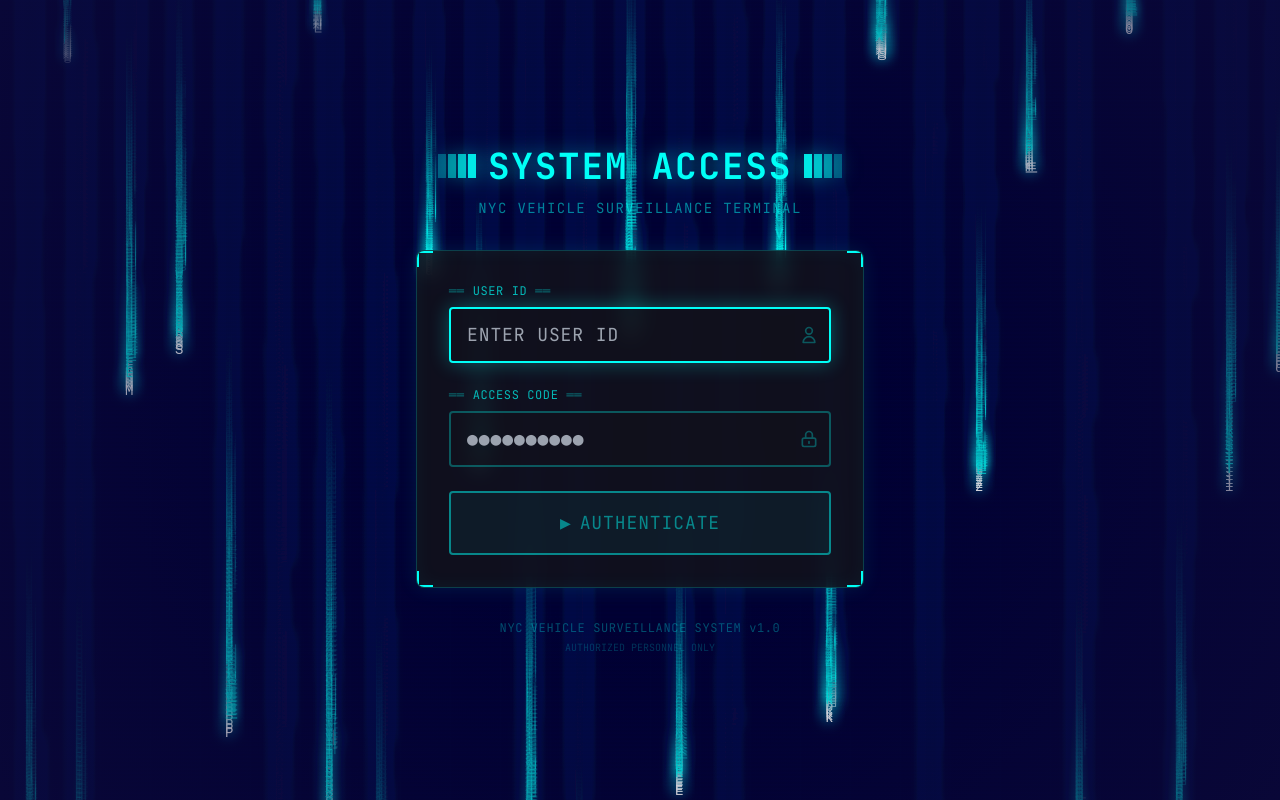
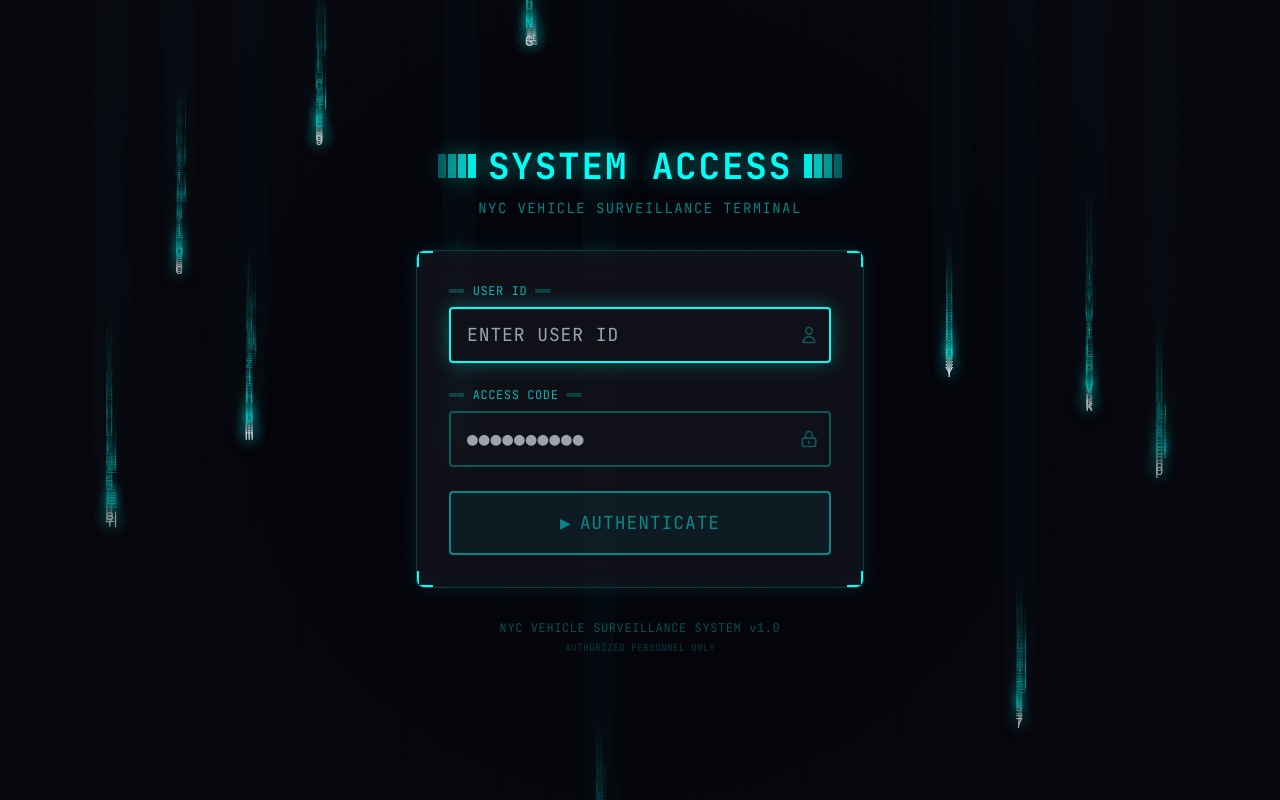
Before and after one commit to dareesoft/nyc-vehicle-tracker, a React (Vite) app in the folder frontend/: page / in a window 1280 px wide. Built offline with nearby package versions, Linux system fonts and the light colour scheme.

Commit message:
fix: 매트릭스 레인 가독성 개선
- 배경색 cyber-black (#0a0a0f)으로 복원
- 잔상 fade 속도 증가 (0.05 → 0.15)
- 드롭 밀도 감소 (70% front, 30% back)
- 컬럼 간격 확대 (50px → 70px)
- 꼬리 길이 단축 (8-20 → 6-14)
- 낙하 속도 조정

```diff
--- a/frontend/src/pages/LoginPage.tsx
+++ b/frontend/src/pages/LoginPage.tsx
@@ -65,28 +65,30 @@ function MatrixCanvas() {
 
   const initDrops = useCallback((width: number, height: number) => {
     const drops: Drop[] = []
-    const columnWidth = 50 // spacing between columns
+    const columnWidth = 70 // wider spacing between columns
     const numColumns = Math.ceil(width / columnWidth)
 
     for (let i = 0; i < numColumns; i++) {
-      // Front layer drop
-      drops.push({
-        x: i * columnWidth + columnWidth / 2,
-        y: Math.random() * height * -1, // Start above screen
-        speed: 2 + Math.random() * 3, // 2-5 px per frame
-        length: 8 + Math.floor(Math.random() * 12), // 8-20 chars
-        chars: Array.from({ length: 20 }, () => getRandomChar()),
-        layer: 'front',
-      })
+      // Front layer drop - only 70% of columns
+      if (Math.random() > 0.3) {
+        drops.push({
+          x: i * columnWidth + columnWidth / 2,
+          y: Math.random() * height * -1, // Start above screen
+          speed: 1.5 + Math.random() * 2, // Slower: 1.5-3.5 px per frame
+          length: 6 + Math.floor(Math.random() * 8), // Shorter: 6-14 chars
+          chars: Array.from({ length: 15 }, () => getRandomChar()),
+          layer: 'front',
+        })
+      }
 
-      // Back layer drop (only some columns)
-      if (Math.random() > 0.4) {
+      // Back layer drop - only 30% of columns
+      if (Math.random() > 0.7) {
         drops.push({
           x: i * columnWidth + columnWidth / 4,
           y: Math.random() * height * -1 - height / 2,
-          speed: 1 + Math.random() * 1.5, // Slower: 1-2.5 px per frame
-          length: 5 + Math.floor(Math.random() * 8), // Shorter: 5-13 chars
-          chars: Array.from({ length: 15 }, () => getRandomChar()),
+          speed: 0.8 + Math.random() * 1, // Slower: 0.8-1.8 px per frame
+          length: 4 + Math.floor(Math.random() * 5), // Shorter: 4-9 chars
+          chars: Array.from({ length: 10 }, () => getRandomChar()),
           layer: 'back',
         })
       }
@@ -114,8 +116,8 @@ function MatrixCanvas() {
 
     // Animation loop
     const animate = () => {
-      // Trail effect: semi-transparent overlay
-      ctx.fillStyle = 'rgba(13, 10, 57, 0.05)'
+      // Trail effect: semi-transparent overlay (higher alpha = faster fade)
+      ctx.fillStyle = 'rgba(10, 10, 15, 0.15)'
       ctx.fillRect(0, 0, canvas.width, canvas.height)
 
       const charHeight = 18 // Vertical spacing between characters
@@ -348,7 +350,7 @@ export default function LoginPage() {
       relative overflow-hidden
       ${showGlitch ? 'animate-glitch-shake' : ''}
     `}
-    style={{ background: 'rgb(13, 10, 57)' }}
+    style={{ background: '#0a0a0f' }}
     >
       {/* Canvas Matrix rain background */}
       <MatrixCanvas />
@@ -384,7 +386,7 @@ export default function LoginPage() {
         <div
           className="absolute inset-0"
           style={{
-            background: 'radial-gradient(circle at center, transparent 30%, rgb(13, 10, 57) 100%)',
+            background: 'radial-gradient(circle at center, transparent 30%, #0a0a0f 100%)',
             opacity: 0.7,
           }}
         />
```
